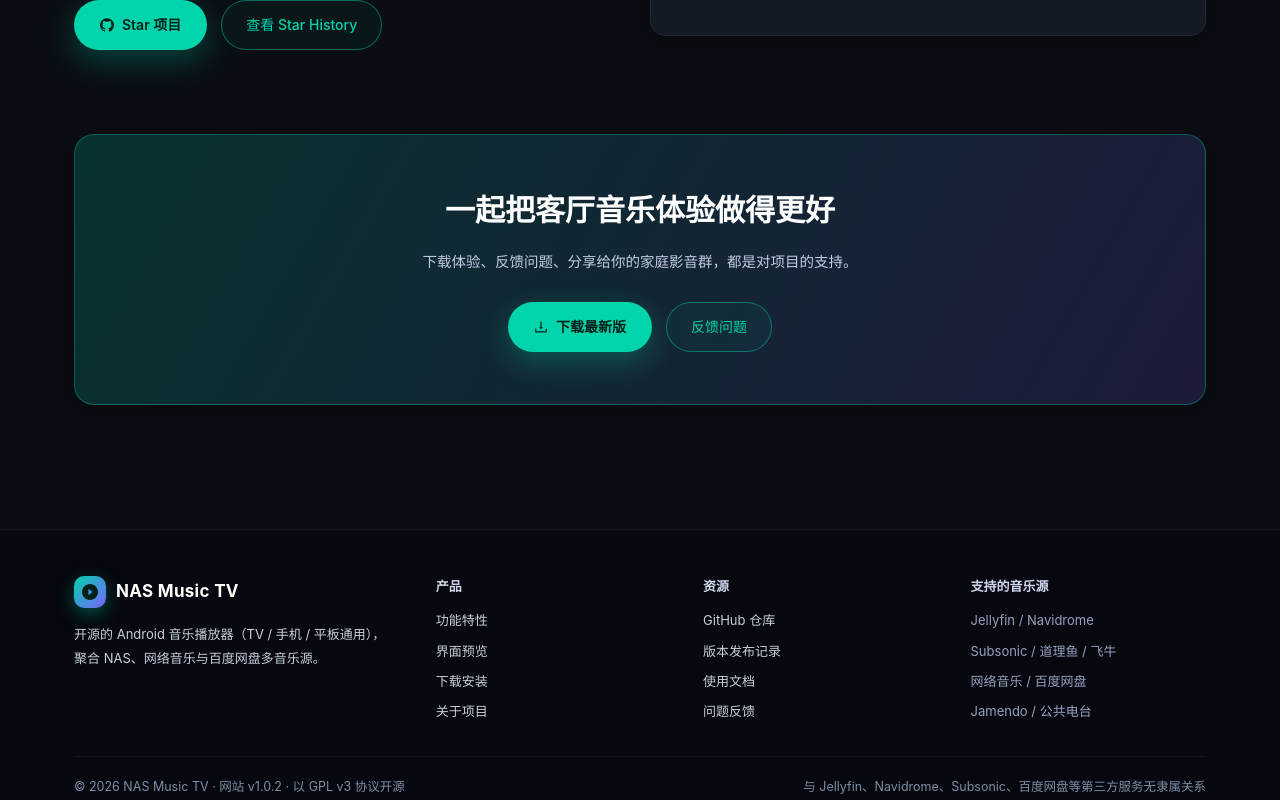
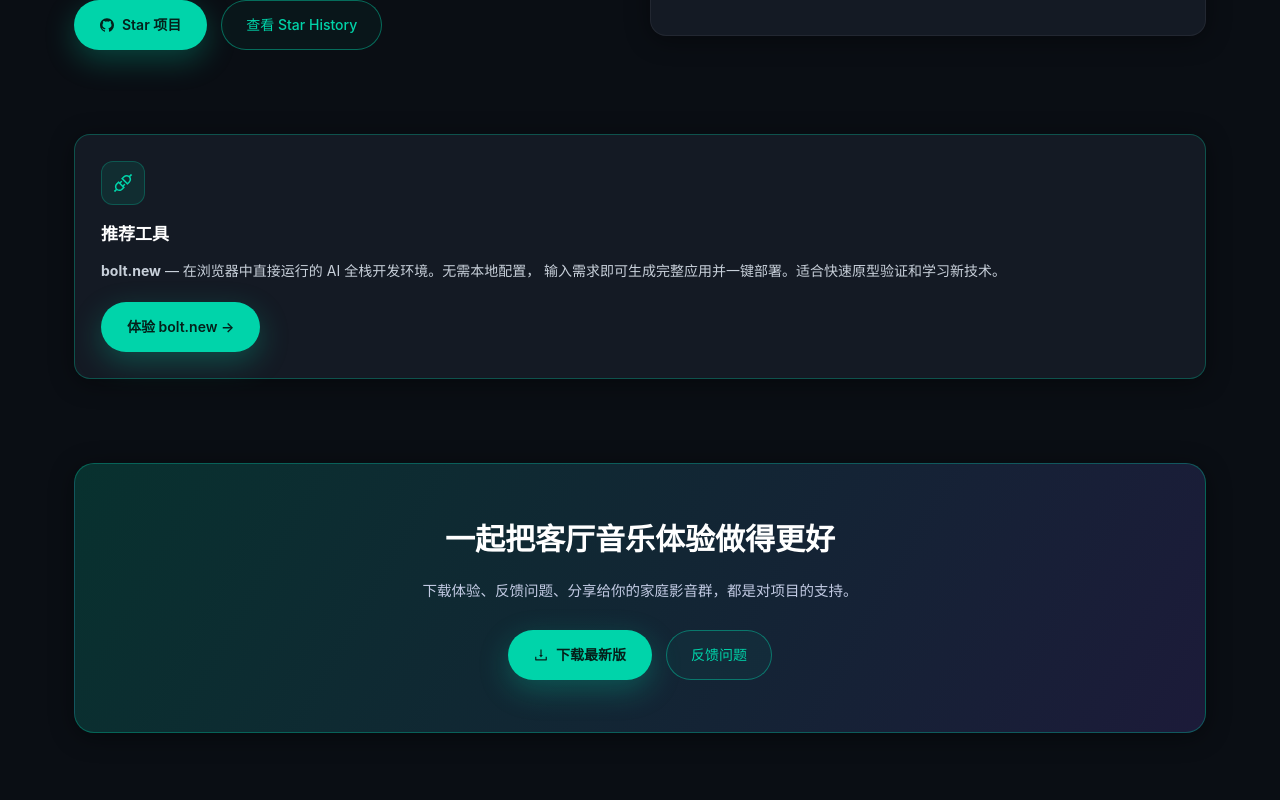
Before and after one commit to hxzhang2000/NASMusicTV-Website, a React (Vite) app in the folder web/: page /about in a window 1280 px wide. Shown: the part 2240-3040 px from the top of the page. Built offline with nearby package versions, Linux system fonts and the light colour scheme.

Commit message:
feat: 关于页面添加 bolt.new 推荐卡片

```diff
--- a/web/src/pages/AboutPage.tsx
+++ b/web/src/pages/AboutPage.tsx
@@ -173,6 +173,31 @@
 
       <section className="section" style={{ paddingTop: 0 }}>
         <div className="container">
+          <div className="card" style={{ border: "1px solid rgba(0,212,170,0.3)" }}>
+            <div className="card-icon">
+              <ApiOutlined />
+            </div>
+            <div className="card-title">推荐工具</div>
+            <div className="card-desc">
+              <strong>bolt.new</strong> — 在浏览器中直接运行的 AI 全栈开发环境。无需本地配置，
+              输入需求即可生成完整应用并一键部署。适合快速原型验证和学习新技术。
+            </div>
+            <div style={{ marginTop: 18 }}>
+              <a
+                href="https://bolt.cello.so/baFWRasfV6k"
+                target="_blank"
+                rel="noreferrer"
+                className="cta-primary"
+              >
+                体验 bolt.new →
+              </a>
+            </div>
+          </div>
+        </div>
+      </section>
+
+      <section className="section" style={{ paddingTop: 0 }}>
+        <div className="container">
           <div className="cta-band">
             <h3>一起把客厅音乐体验做得更好</h3>
             <p>下载体验、反馈问题、分享给你的家庭影音群，都是对项目的支持。</p>
```
